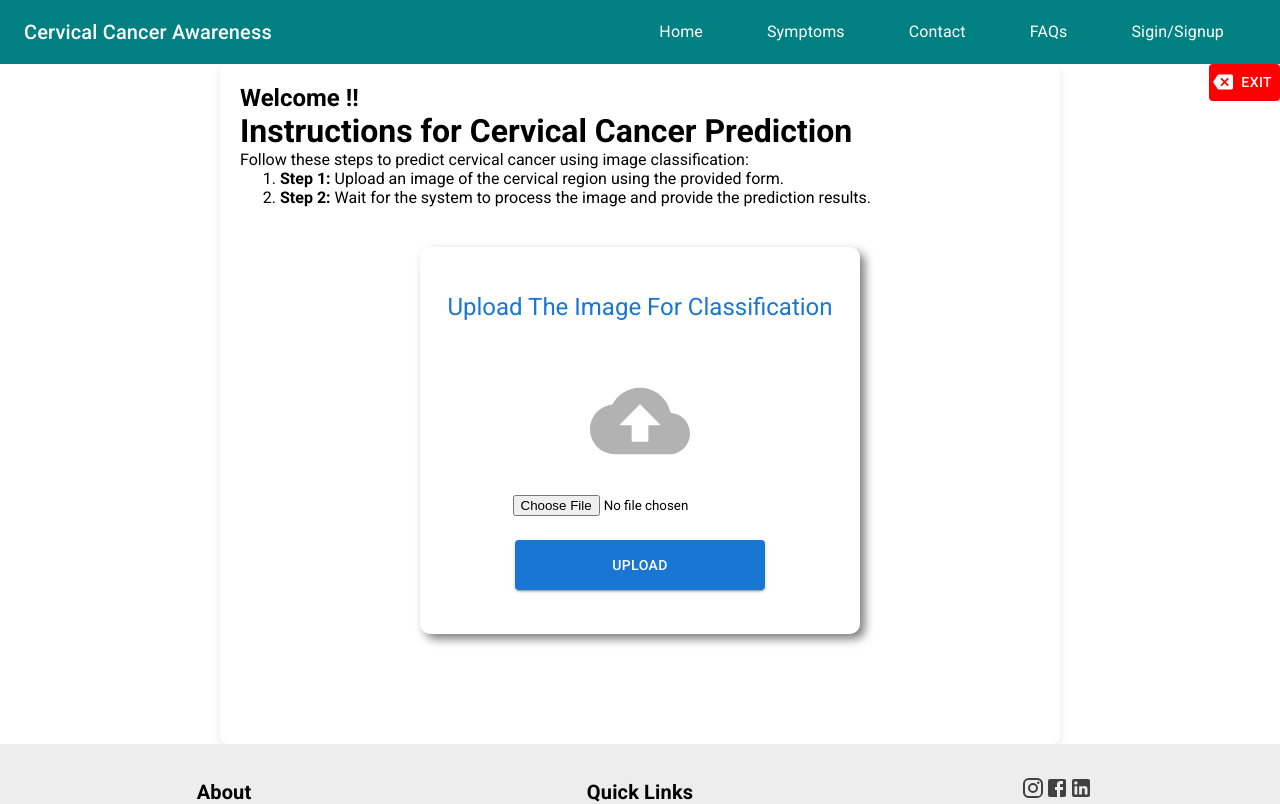
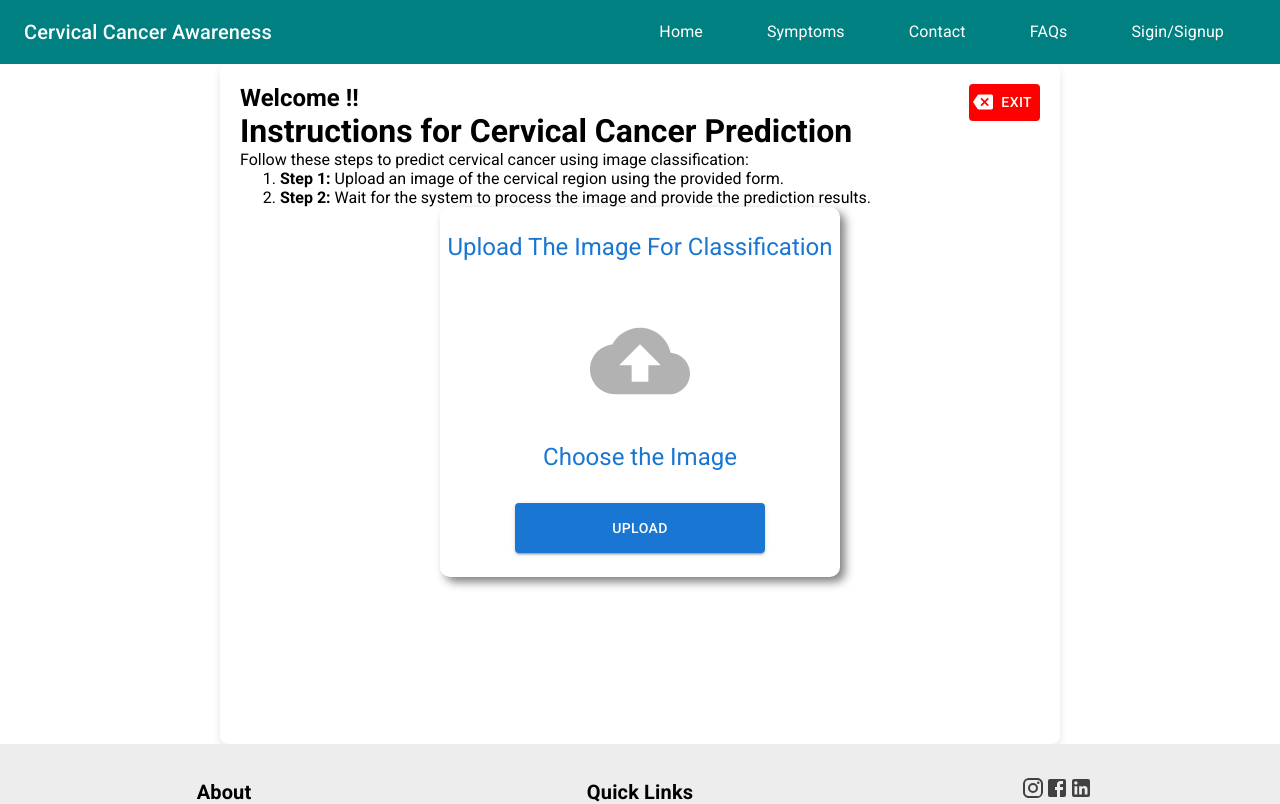
Before and after one commit to Dhruv195/Cervical-Cancer-Predictor, a React (Create React App) app in the folder react-frontend/: page /instructionpage in a window 1280 px wide. Shown: the top 804 px of the page. Built offline with nearby package versions, Linux system fonts and the light colour scheme.

Commit message:
redme file

```diff
--- a/react-frontend/src/pages/InstructionPage.css
+++ b/react-frontend/src/pages/InstructionPage.css
@@ -27,7 +27,7 @@
   border-radius: 10px;
   background-color: white;
   box-shadow: 5px 5px 10px rgba(0, 0, 0, 0.5);
-  padding: 20px;
+  /* padding: 20px; */
 }
 
 .UploadButton {
--- a/react-frontend/src/pages/InstructionPage.js
+++ b/react-frontend/src/pages/InstructionPage.js
@@ -3,13 +3,13 @@ import React from "react";
 import "./InstructionPage.css"; // Import the CSS file
 import { MDBInputGroup } from "mdb-react-ui-kit";
 import CloudUploadIcon from "@mui/icons-material/CloudUpload";
-import CircularProgress from "@mui/material/CircularProgress";
 import { Box, Button, Stack, Typography } from "@mui/material";
 import CancelIcon from "@mui/icons-material/Cancel";
 import axios from "axios";
 import { useState } from "react";
 import LinearProgress from "@mui/material/LinearProgress";
 import BackspaceIcon from "@mui/icons-material/Backspace";
+import IconButton from "@mui/material/IconButton";
 
 const InstructionPage = ({ setUserState, FirstName, LastName }) => {
   const [uploading, setUploading] = useState(false);
@@ -54,8 +54,10 @@ const InstructionPage = ({ setUserState, FirstName, LastName }) => {
         setUploading(false);
       });
   };
+
   return (
     <>
+      <div className="instruction-container">
         <Button
           style={{
             backgroundColor: "red",
@@ -67,10 +69,8 @@ const InstructionPage = ({ setUserState, FirstName, LastName }) => {
         >
           Exit
         </Button>
-      <div className="instruction-container">
         <h2 style={{ color: "Black" }}>
-          Welcome {FirstName}
-          {LastName} !!
+          Welcome {FirstName} {LastName} !!
         </h2>
 
         <h1>Instructions for Cervical Cancer Prediction</h1>
@@ -95,10 +95,10 @@ const InstructionPage = ({ setUserState, FirstName, LastName }) => {
           direction="column"
           justifyContent="center"
           alignItems="center"
-          sx={{
-            py: 5,
-            px: 5,
-          }}
+          // sx={{
+          //   py: 5,
+          //   px: 5,
+          // }}
         >
           <Box className="ActionBox">
             <Typography
@@ -126,14 +126,40 @@ const InstructionPage = ({ setUserState, FirstName, LastName }) => {
                     marginTop: 3,
                   }}
                 />
-                <MDBInputGroup textTag="label">
+
                 <input
                   accept="image/*, .pdf, .doc"
+                  style={{ display: "none" }}
+                  id="raised-button-file"
                   type="file"
-                    name="file"
                   onChange={(e) => setImage(e.target.files[0])}
                 />
-                </MDBInputGroup>
+                <label htmlFor="raised-button-file">
+                  <IconButton
+                    color="primary"
+                    aria-label="upload picture"
+                    component="span"
+                  >
+                    <input
+                      hidden
+                      accept="image/*"
+                      type="file"
+                      onChange={(e) => setImage(e.target.files[0])}
+                    />
+                    Choose the Image
+                  </IconButton>
+                </label>
+                {image && (
+                  <img
+                    src={URL.createObjectURL(image)} // Use URL.createObjectURL to create a URL for the image
+                    alt="Uploaded file"
+                    style={{
+                      // borderRadius: "50%",
+                      width: "20%",
+                      height: "100%",
+                    }}
+                  />
+                )}
               </>
             ) : null}
             <Button
```
Also changed, not shown: 2 other files (tests, documents, lock files or other folders). Lines whose indentation alone changed are shown as unchanged.
